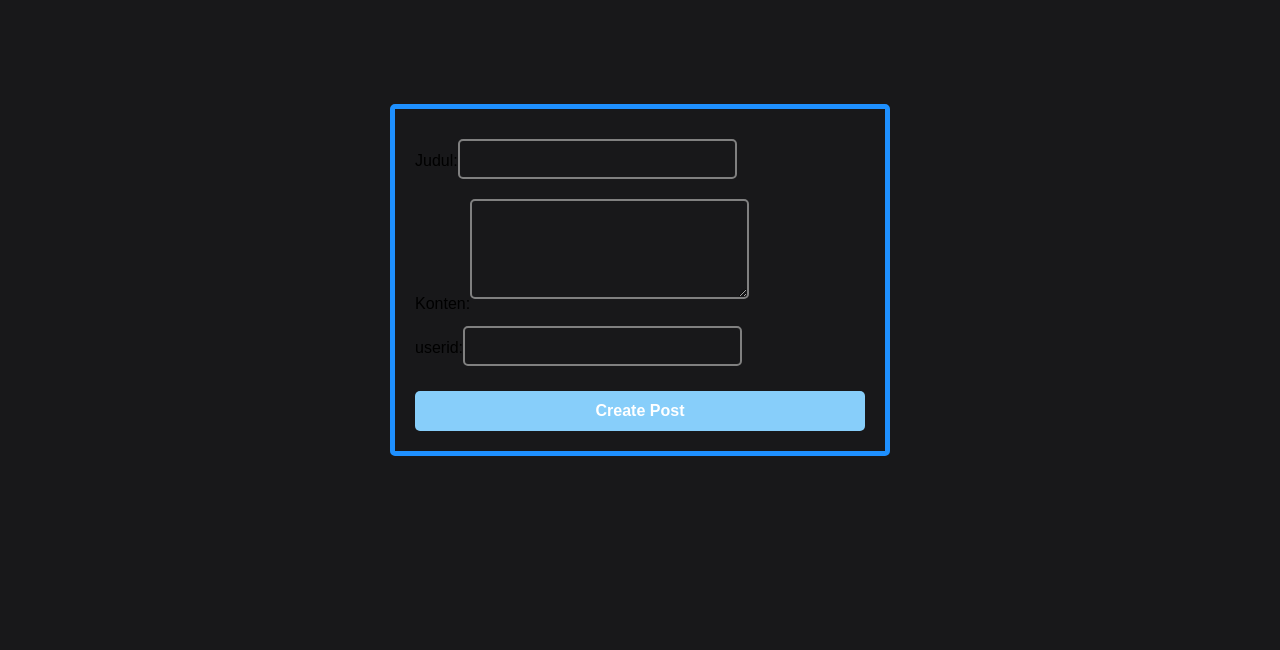
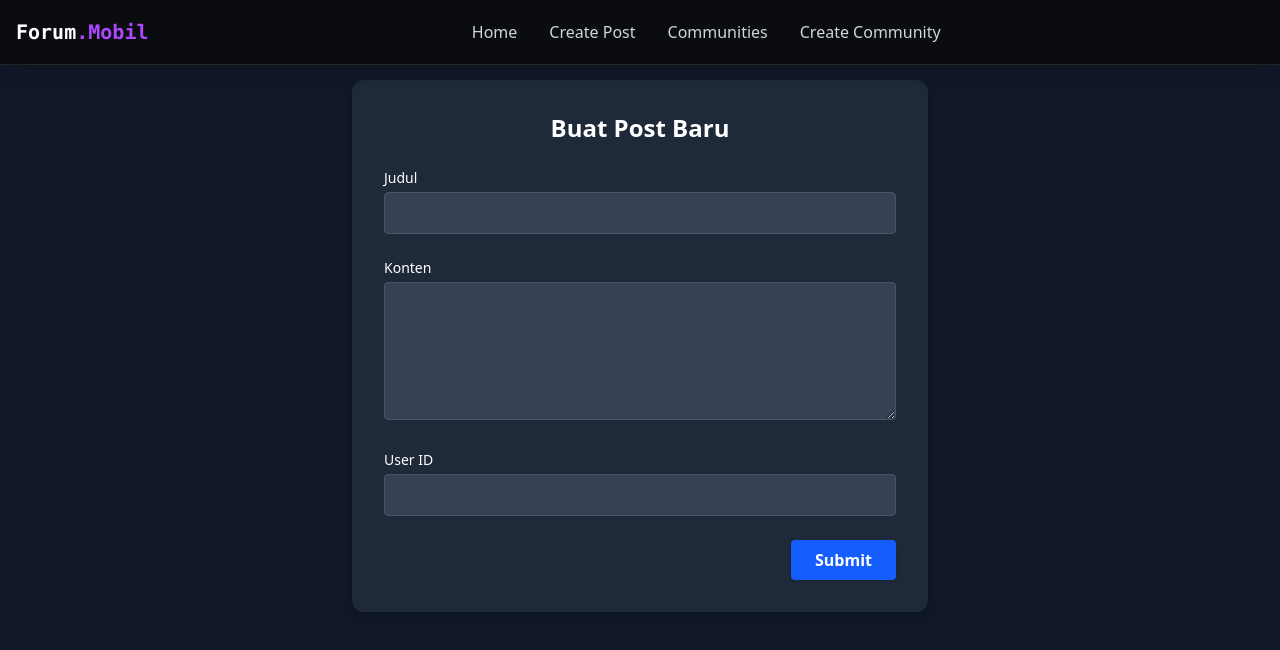
Before and after one commit to derelefraim/Forum-PBP, a React (Vite) app in the folder frontEnd/: page /createpost in a window 1280 px wide. Shown: the top 650 px of the page. Built offline with nearby package versions, Linux system fonts and the light colour scheme.

Commit message:
createpost done

```diff
--- a/frontEnd/src/components/navbar.tsx
+++ b/frontEnd/src/components/navbar.tsx
@@ -12,7 +12,7 @@ export const Navbar = () => {
           </Link>
           {/* Desktop Links */}
           <div className="hidden md:flex items-center space-x-8">
-            <Link to="/" className="text-gray-300 hover:text-white transition-colors">Home</Link>
+            <Link to="/home" className="text-gray-300 hover:text-white transition-colors">Home</Link>
             <Link to="/createpost" className="text-gray-300 hover:text-white transition-colors">Create Post</Link>
             <Link to="/communities" className="text-gray-300 hover:text-white transition-colors">Communities</Link>
             <Link to="/community/create" className="text-gray-300 hover:text-white transition-colors">Create Community</Link>
@@ -55,7 +55,7 @@ export const Navbar = () => {
 
             {/* Desktop Auth */}
             <div>
-                <button> Sign in </button>
+                <button>  </button>
             </div>
 
 
--- a/frontEnd/src/pages/createPost.tsx
+++ b/frontEnd/src/pages/createPost.tsx
@@ -3,7 +3,7 @@ import React from 'react';
 import * as Yup from 'yup';
 import axios from 'axios';
 import { useNavigate } from 'react-router-dom';
-
+import { Navbar } from "../components/navbar.tsx";
 const CreatePost: React.FC = () => {
   const navigate = useNavigate();
 
@@ -11,7 +11,8 @@ const CreatePost: React.FC = () => {
   const initialValues = {
     title: '',
     content: '',
-    user_id: '',
+    user_id: '', //ini nanti pake yang session
+    // user_id: localStorage.getItem("user_id") || '', // ini buat nanti kalau udah ada sistem login
   };
 
   const validationSchema = Yup.object().shape({
@@ -28,7 +29,7 @@ const CreatePost: React.FC = () => {
     console.log("postData", postData);
     axios.post("http://localhost:3000/post/CreatePost", postData).then(() => {
       alert("Post Created");
-      navigate("/");
+      navigate("/home");
     }).catch(err => {
       console.error(err);
     });
@@ -37,38 +38,82 @@ const CreatePost: React.FC = () => {
 
 
 
+  return (
+    <div className="min-h-screen bg-gray-900 text-white pt-20">
+      <Navbar />
 
-  return (
-    <div className="createPostPage">
+      <div className="max-w-xl mx-auto p-8 bg-gray-800 rounded-xl shadow-md">
+        <h2 className="text-2xl font-bold mb-6 text-center">Buat Post Baru</h2>
+
         <Formik
           initialValues={initialValues}
           onSubmit={onSubmit}
           validationSchema={validationSchema}
         >
-        <Form className='formContainer'>
+          <Form className="space-y-6">
             <div>
-            <label>Judul:</label>
-            <Field id="inputCreatePost" name="title"  />
-            <ErrorMessage name="title" component="errspan" className="error" />
+              <label className="block text-sm font-medium mb-1" htmlFor="title">
+                Judul
+              </label>
+              <Field
+                id="title"
+                name="title"
+                className="w-full px-4 py-2 rounded bg-gray-700 text-white border border-gray-600 focus:outline-none focus:ring-2 focus:ring-blue-500"
+              />
+              <ErrorMessage
+                name="title"
+                component="div"
+                className="text-red-500 text-sm mt-1"
+              />
             </div>
 
             <div>
-            <label>Konten:</label>
-            <Field as="textarea" id="inputCreatePost" name="content" />
-            <ErrorMessage name="content" component="errspan" className="error" />
+              <label className="block text-sm font-medium mb-1" htmlFor="content">
+                Konten
+              </label>
+              <Field
+                as="textarea"
+                id="content"
+                name="content"
+                rows="5"
+                className="w-full px-4 py-2 rounded bg-gray-700 text-white border border-gray-600 focus:outline-none focus:ring-2 focus:ring-blue-500"
+              />
+              <ErrorMessage
+                name="content"
+                component="div"
+                className="text-red-500 text-sm mt-1"
+              />
             </div>
 
             <div>
-            <label>userid:</label>
-            <Field id="inputCreatePost" name="user_id" />
-            <ErrorMessage name="user_id" component="errspan" className="error" />
+              <label className="block text-sm font-medium mb-1" htmlFor="user_id">
+                User ID
+              </label>
+              <Field
+                id="user_id"
+                name="user_id"
+                className="w-full px-4 py-2 rounded bg-gray-700 text-white border border-gray-600 focus:outline-none focus:ring-2 focus:ring-blue-500"
+              />
+              <ErrorMessage
+                name="user_id"
+                component="div"
+                className="text-red-500 text-sm mt-1"
+              />
             </div>
 
-          <button type="submit" className="btn btn-primary">Create Post</button>
+            <div className="flex justify-end">
+              <button
+                type="submit"
+                className="bg-blue-600 hover:bg-blue-700 text-white font-semibold py-2 px-6 rounded shadow"
+              >
+                Submit
+              </button>
+            </div>
           </Form>
         </Formik>
       </div>
+    </div>
   );
-};
+}
 
 export default CreatePost;
```
Also changed, not shown: 2 other files (tests, documents, lock files or other folders). Lines whose indentation alone changed are shown as unchanged.
